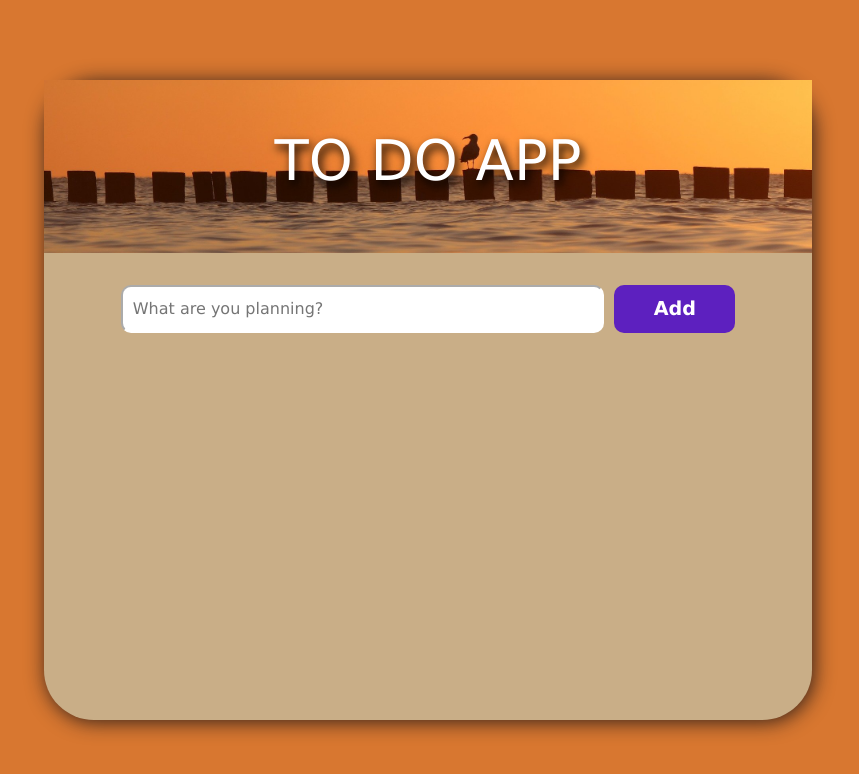
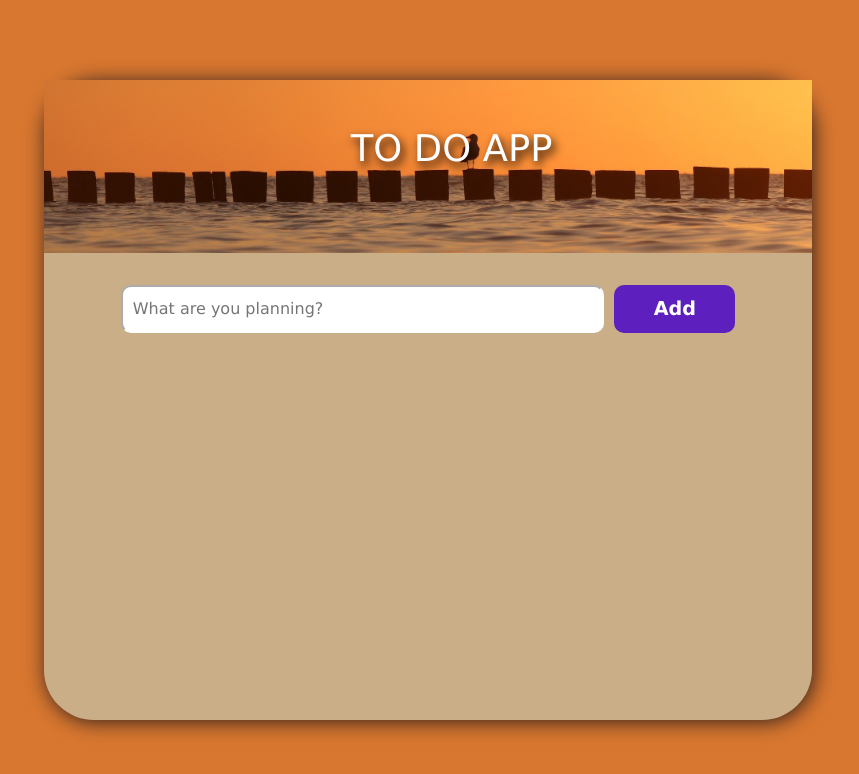
Before and after one commit to enesskocc/To-Do--app, a plain HTML site: page index.html in a window 1280 px wide. Shown: the whole page, without its empty margins (212-1071 px from the left). Drawn offline with Linux system fonts and the light colour scheme.

Commit message:
bazi degisiklikler yapildi.

```diff
--- a/style.css
+++ b/style.css
@@ -27,11 +27,12 @@ body {
 }
 
 header {
-  font-size: 3.5rem;
+  font-size: 2.3rem;
   color: white;
   text-shadow: 3px 5px 10px black;
   text-align: center;
-  padding: 3rem;
+  padding-top: 47px;
+  padding-left: 47px;
   background-image: url(./sunset-g23a9c5dbd_1920.jpg);
   background-size: cover;
   background-position: center;
```
